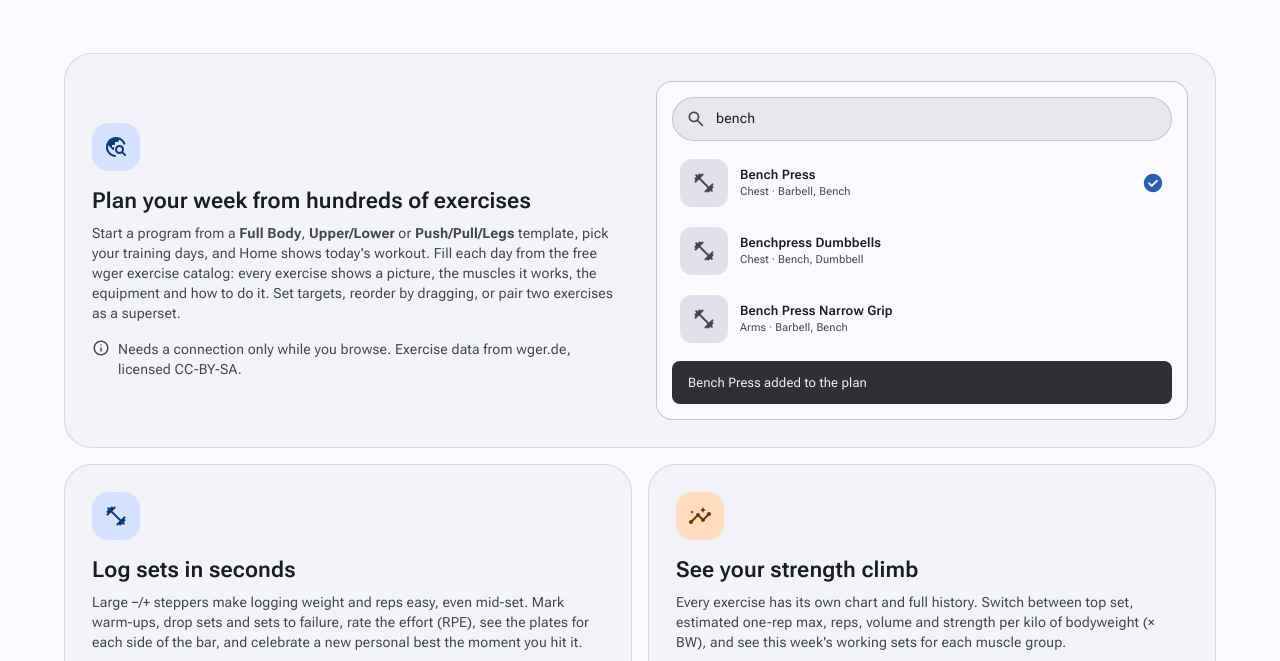
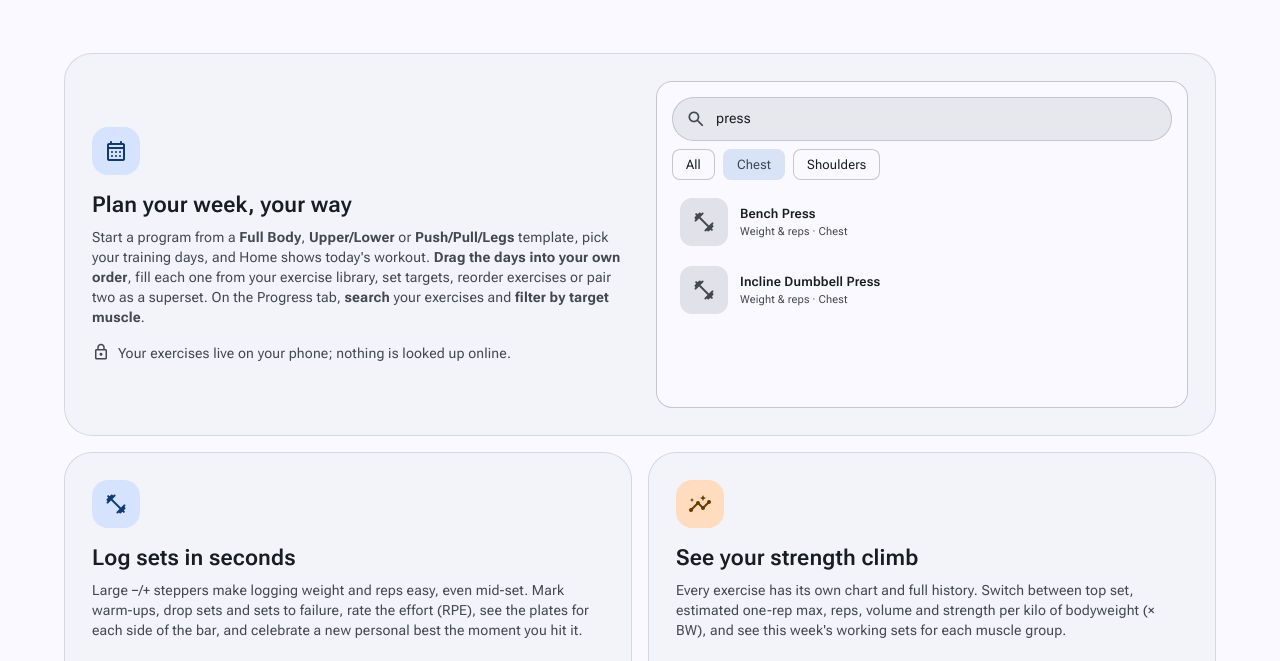
Before and after one commit to Aboud-KHalaf/Android-Tracker, a plain HTML site: page website/index.html in a window 1280 px wide. Shown: the part 1296-1957 px from the top of the page. Drawn offline with nearby package versions, Linux system fonts and the light colour scheme; no server answers.

Commit message:
docs: describe search, reordering, daily targets and gallery photos
README and landing page drop the wger catalog (and its credit and
networking notes) and cover the Progress search and muscle filter,
program day and stat ordering, daily vs over-time targets, picking
progress photos from the gallery and the collapsing titles.

Co-Authored-By: Claude Opus 5.5 <noreply@anthropic.com>

```diff
--- a/website/index.html
+++ b/website/index.html
@@ -4,7 +4,7 @@
 <meta charset="utf-8">
 <meta name="viewport" content="width=device-width, initial-scale=1, viewport-fit=cover">
 <title>Tracker — Workouts, Stats &amp; Progress Photos</title>
-<meta name="description" content="Tracker is a free, offline-first Android app for weekly workout programs, logging sets, any stat you measure (weight, calories, steps, sleep...) and progress photos, with an online exercise catalog to build your plans. No account, no cloud — your data stays on your phone.">
+<meta name="description" content="Tracker is a free, offline-first Android app for weekly workout programs, logging sets, any stat you measure (weight, calories, steps, sleep...) and progress photos, that never goes online. No account, no cloud — your data stays on your phone.">
 <meta name="theme-color" content="#2A5FA8" media="(prefers-color-scheme: light)">
 <meta name="theme-color" content="#111318" media="(prefers-color-scheme: dark)">
 <meta property="og:type" content="website">
@@ -395,7 +395,7 @@ section { position:relative; }
 .ph-thumb.taken .ok { opacity:1; transform:none; }
 @media (max-width:420px){ .ph-demo { grid-template-columns:1fr; } .ph-frame { max-width:240px; justify-self:center; width:100%; } }
 
-/* Exercise catalog demo */
+/* Program and exercise search demo */
 .span-6 { grid-column:1 / -1; }
 .catalog-card, .export-card { display:grid; grid-template-columns:1fr 1fr; gap:32px; align-items:center; }
 .catalog-card .demo, .export-card .demo { margin-top:0; }
@@ -432,6 +432,10 @@ section { position:relative; }
 .cat-row .thumb { width:48px; height:48px; border-radius:var(--r-md); background:var(--sc-highest); color:var(--on-surface-variant); display:grid; place-items:center; flex:none; }
 .cat-row .in-plan { margin-left:auto; color:var(--primary); font-size:22px; transform:scale(0); transition:transform 400ms var(--ease-emph); }
 .cat-row.added .in-plan { transform:none; }
+.f-chips { display:flex; gap:8px; margin-bottom:8px; font-size:13px; }
+.f-chip { padding:6px 14px; border-radius:var(--r-sm); box-shadow:inset 0 0 0 1px var(--outline-variant); transition:background-color 300ms, color 300ms; }
+.f-chip.on { background:var(--secondary-container, var(--primary-container)); color:var(--on-secondary-container, var(--on-primary-container)); box-shadow:none; }
+.cat-row.hide { opacity:0; transform:translateX(-12px); }
 .cat-toast { margin-top:8px; padding:12px 16px; border-radius:var(--r-sm); background:var(--inverse-surface); color:var(--inverse-on-surface); font-size:13px;
   opacity:0; transform:translateY(8px); transition:opacity 300ms, transform 300ms var(--ease-decel); }
 .cat-toast.show { opacity:1; transform:none; }
@@ -671,7 +675,7 @@ footer .links { display:flex; gap:20px; flex-wrap:wrap; }
         <span class="word"><span style="--i:2">Track.</span></span><br>
         <span class="word"><span style="--i:3" class="grad-text">All on your phone.</span></span>
       </h1>
-      <p class="body-l fade-up" style="--delay:500ms">Tracker brings your <strong>weekly training program</strong>, every <strong>set you log</strong>, any <strong>stat you measure</strong> (weight, calories, steps, sleep...) and <strong>progress photos</strong> into one beautiful Android app. It's offline-first: you don't need an account, and only the optional exercise catalog uses the internet.</p>
+      <p class="body-l fade-up" style="--delay:500ms">Tracker brings your <strong>weekly training program</strong>, every <strong>set you log</strong>, any <strong>stat you measure</strong> (weight, calories, steps, sleep...) and <strong>progress photos</strong> into one beautiful Android app. It works fully offline: you don't need an account, and the app doesn't even ask for internet access.</p>
       <div class="cta-row fade-up" style="--delay:650ms">
         <a class="btn lg" data-apk href="https://github.com/Aboud-KHalaf/Android-Tracker/releases/latest/download/app-release.apk">
           <span class="icon">download</span>Download APK
@@ -766,7 +770,7 @@ footer .links { display:flex; gap:20px; flex-wrap:wrap; }
 <div class="strip" aria-hidden="true">
   <div class="marquee" id="marquee">
     <span><span class="icon">calendar_month</span>Weekly programs</span>
-    <span><span class="icon">travel_explore</span>Exercise catalog</span>
+    <span><span class="icon">search</span>Search &amp; muscle filters</span>
     <span><span class="icon">fitness_center</span>Warm-ups, drop sets &amp; RPE</span>
     <span><span class="icon">link</span>Supersets</span>
     <span><span class="icon">timer</span>Rest &amp; hold timers</span>
@@ -793,22 +797,22 @@ footer .links { display:flex; gap:20px; flex-wrap:wrap; }
     </div>
 
     <div class="bento">
-      <!-- Exercise catalog -->
+      <!-- Programs and exercise search -->
       <article class="card span-6 catalog-card reveal" data-demo="catalog">
         <div>
-          <div class="feat-ic"><span class="icon">travel_explore</span></div>
-          <h3 class="title-l">Plan your week from hundreds of exercises</h3>
-          <p class="body-m">Start a program from a <strong>Full Body</strong>, <strong>Upper/Lower</strong> or <strong>Push/Pull/Legs</strong> template, pick your training days, and Home shows today's workout. Fill each day from the free wger exercise catalog: every exercise shows a picture, the muscles it works, the equipment and how to do it. Set targets, reorder by dragging, or pair two exercises as a superset.</p>
-          <p class="body-m catalog-note"><span class="icon">info</span>Needs a connection only while you browse. Exercise data from wger.de, licensed CC-BY-SA.</p>
+          <div class="feat-ic"><span class="icon">calendar_month</span></div>
+          <h3 class="title-l">Plan your week, your way</h3>
+          <p class="body-m">Start a program from a <strong>Full Body</strong>, <strong>Upper/Lower</strong> or <strong>Push/Pull/Legs</strong> template, pick your training days, and Home shows today's workout. <strong>Drag the days into your own order</strong>, fill each one from your exercise library, set targets, reorder exercises or pair two as a superset. On the Progress tab, <strong>search</strong> your exercises and <strong>filter by target muscle</strong>.</p>
+          <p class="body-m catalog-note"><span class="icon">lock</span>Your exercises live on your phone; nothing is looked up online.</p>
         </div>
         <div class="demo surface" aria-hidden="true">
           <div class="search-field"><span class="icon">search</span><span class="q" id="catQuery"></span><span class="caret"></span></div>
+          <div class="f-chips"><span class="f-chip" id="chipAll">All</span><span class="f-chip" id="chipChest">Chest</span><span class="f-chip">Shoulders</span></div>
           <div class="cat-list" id="catList">
-            <div class="m-list-item cat-row" data-cat="0"><div class="thumb"><span class="icon">fitness_center</span></div><div><div class="t">Bench Press</div><div class="s">Chest · Barbell, Bench</div></div><span class="icon fill in-plan">check_circle</span></div>
-            <div class="m-list-item cat-row" data-cat="1"><div class="thumb"><span class="icon">fitness_center</span></div><div><div class="t">Benchpress Dumbbells</div><div class="s">Chest · Bench, Dumbbell</div></div><span class="icon fill in-plan">check_circle</span></div>
-            <div class="m-list-item cat-row" data-cat="2"><div class="thumb"><span class="icon">fitness_center</span></div><div><div class="t">Bench Press Narrow Grip</div><div class="s">Arms · Barbell, Bench</div></div><span class="icon fill in-plan">check_circle</span></div>
+            <div class="m-list-item cat-row" data-cat="0"><div class="thumb"><span class="icon">fitness_center</span></div><div><div class="t">Bench Press</div><div class="s">Weight &amp; reps · Chest</div></div><span class="icon in-plan">chevron_right</span></div>
+            <div class="m-list-item cat-row" data-cat="1"><div class="thumb"><span class="icon">fitness_center</span></div><div><div class="t">Incline Dumbbell Press</div><div class="s">Weight &amp; reps · Chest</div></div><span class="icon in-plan">chevron_right</span></div>
+            <div class="m-list-item cat-row" data-cat="2"><div class="thumb"><span class="icon">fitness_center</span></div><div><div class="t">Overhead Press</div><div class="s">Weight &amp; reps · Shoulders</div></div><span class="icon in-plan">chevron_right</span></div>
           </div>
-          <div class="cat-toast" id="catToast">Bench Press added to the plan</div>
         </div>
       </article>
 
@@ -861,7 +865,7 @@ footer .links { display:flex; gap:20px; flex-wrap:wrap; }
       <article class="card span-2 reveal" style="--d:100ms" data-demo="stats">
         <div class="feat-ic"><span class="icon">query_stats</span></div>
         <h3 class="title-l">Track any number</h3>
-        <p class="body-m">Weight, body fat, waist, calories, protein, steps, sleep or your own: each stat gets a target, a chart and its full history.</p>
+        <p class="body-m">Weight, body fat, waist, calories, protein, steps, sleep or your own: each stat gets a target (a daily amount or a change over time), a chart and its full history. Touch and hold a card to drag your stats into any order.</p>
         <div class="demo" aria-hidden="true">
           <div class="macro"><div class="top"><span>Water</span><span class="num"><span data-count="2.1" data-dec="1">0</span> / 3 L</span></div><div class="lp"><div class="f" data-w="70"></div><div class="t"></div></div></div>
           <div class="macro"><div class="top"><span>Protein</span><span class="num"><span data-count="142">0</span> / 160 g</span></div><div class="lp"><div class="f" data-w="89"></div><div class="t"></div></div></div>
@@ -887,8 +891,8 @@ footer .links { display:flex; gap:20px; flex-wrap:wrap; }
         <div>
           <div class="feat-ic pb"><span class="icon">photo_camera</span></div>
           <h3 class="title-l">See the change the scale misses</h3>
-          <p class="body-m">Take a front, side and back photo in a few taps. A body outline with head, shoulder, waist, hip and knee marks shows where to stand, your last photo appears faintly over the camera so you can line up in the same spot, and a self-timer gives you time to step back. Note measurements with each session, then compare your first and latest photo side by side.</p>
-          <p class="body-m catalog-note"><span class="icon">lock</span>Photos are stored only inside the app on your phone. They aren't added to your gallery or uploaded to cloud backups.</p>
+          <p class="body-m">Take a front, side and back photo in a few taps. A body outline with head, shoulder, waist, hip and knee marks shows where to stand, your last photo appears faintly over the camera so you can line up in the same spot, and a self-timer gives you time to step back. Already have the photo? Pick it from your gallery. Note measurements with each session, then compare your first and latest photo side by side.</p>
+          <p class="body-m catalog-note"><span class="icon">lock</span>Photos are stored only inside the app on your phone. The ones you take aren't added to your gallery, and none are uploaded to cloud backups.</p>
         </div>
         <div class="demo surface ph-demo" aria-hidden="true">
           <div class="ph-seg" id="phSeg"><span data-step="0"><span class="icon">check</span>Front</span><span data-step="1"><span class="icon">check</span>Side</span><span data-step="2"><span class="icon">check</span>Back</span></div>
@@ -1061,7 +1065,7 @@ footer .links { display:flex; gap:20px; flex-wrap:wrap; }
     <div class="reveal">
       <p class="overline">Privacy</p>
       <h2 class="display-s">Your data never leaves your phone</h2>
-      <p class="body-l" style="margin:16px 0 32px">There are no accounts, no cloud sync, no ads and no analytics. Everything you log, progress photos included, is stored on your device. From Settings you can export your data as a PDF or Excel file, back it all up to a file you keep, or delete everything with one tap. Health Connect sync is optional and only reads what's already on your phone. The app only goes online when you browse the exercise catalog, and then it sends just your search to wger.de.</p>
+      <p class="body-l" style="margin:16px 0 32px">There are no accounts, no cloud sync, no ads and no analytics. Everything you log, progress photos included, is stored on your device. From Settings you can export your data as a PDF or Excel file, back it all up to a file you keep, or delete everything with one tap. Health Connect sync is optional and only reads what's already on your phone. The app never goes online, and it doesn't ask for internet access.</p>
       <div class="stats">
         <div class="stat"><span class="icon">no_accounts</span><b class="num"><span data-count="0">0</span></b><span>accounts needed</span></div>
         <div class="stat"><span class="icon">cloud_off</span><b class="num"><span data-count="0">0</span></b><span>servers storing your data</span></div>
@@ -1093,7 +1097,7 @@ footer .links { display:flex; gap:20px; flex-wrap:wrap; }
     </div>
     <div class="tech reveal">
       <span class="chip">Kotlin</span><span class="chip">Jetpack Compose</span><span class="chip">Material 3</span><span class="chip">MVVM</span>
-      <span class="chip">StateFlow</span><span class="chip">Navigation Compose</span><span class="chip">Room</span><span class="chip">kotlinx.serialization</span><span class="chip">Coil</span><span class="chip">CameraX</span><span class="chip">Jetpack Glance</span><span class="chip">Health Connect</span><span class="chip">wger REST API</span>
+      <span class="chip">StateFlow</span><span class="chip">Navigation Compose</span><span class="chip">Room</span><span class="chip">kotlinx.serialization</span><span class="chip">Coil</span><span class="chip">CameraX</span><span class="chip">Jetpack Glance</span><span class="chip">Health Connect</span>
       <span class="chip">AlarmManager</span><span class="chip">JUnit</span><span class="chip">Robolectric</span><span class="chip">Compose UI tests</span><span class="chip">detekt</span><span class="chip">Baseline Profile</span>
     </div>
     <div class="cta-row reveal" style="justify-content:center">
@@ -1326,20 +1330,22 @@ footer .links { display:flex; gap:20px; flex-wrap:wrap; }
         ring.classList.add("done"); lbl.textContent = "Done!"; await sleep(2200);
       }
     },
+    // The Progress tab: type a search, then narrow it to one muscle group.
     async catalog(card) {
-      const q = $("#catQuery"), rows = $$(".cat-row", card), toast = $("#catToast");
+      const q = $("#catQuery"), rows = $$(".cat-row", card), all = $("#chipAll"), chest = $("#chipChest");
       while (true) {
-        q.textContent = ""; toast.classList.remove("show");
-        rows.forEach(r => r.classList.remove("show", "added", "press"));
+        q.textContent = ""; all.classList.add("on"); chest.classList.remove("on");
+        rows.forEach(r => r.classList.remove("show", "hide", "press"));
         await sleep(700);
-        for (const ch of "bench") { q.textContent += ch; await sleep(reduce ? 0 : 160); }
+        for (const ch of "press") { q.textContent += ch; await sleep(reduce ? 0 : 160); }
         await sleep(400);
         rows.forEach((r, i) => { r.style.setProperty("--rd", `${i * 120}ms`); r.classList.add("show"); });
-        await sleep(1500);
+        await sleep(1600);
+        all.classList.remove("on"); chest.classList.add("on");
+        rows[2].style.setProperty("--rd", "0ms"); rows[2].classList.add("hide");
+        await sleep(1200);
         rows[0].classList.add("press"); await sleep(250); rows[0].classList.remove("press");
-        await sleep(500);
-        rows[0].classList.add("added"); toast.classList.add("show");
-        await sleep(4000);
+        await sleep(3500);
       }
     },
     async photos(card) {
```
Also changed, not shown: 1 other file.
